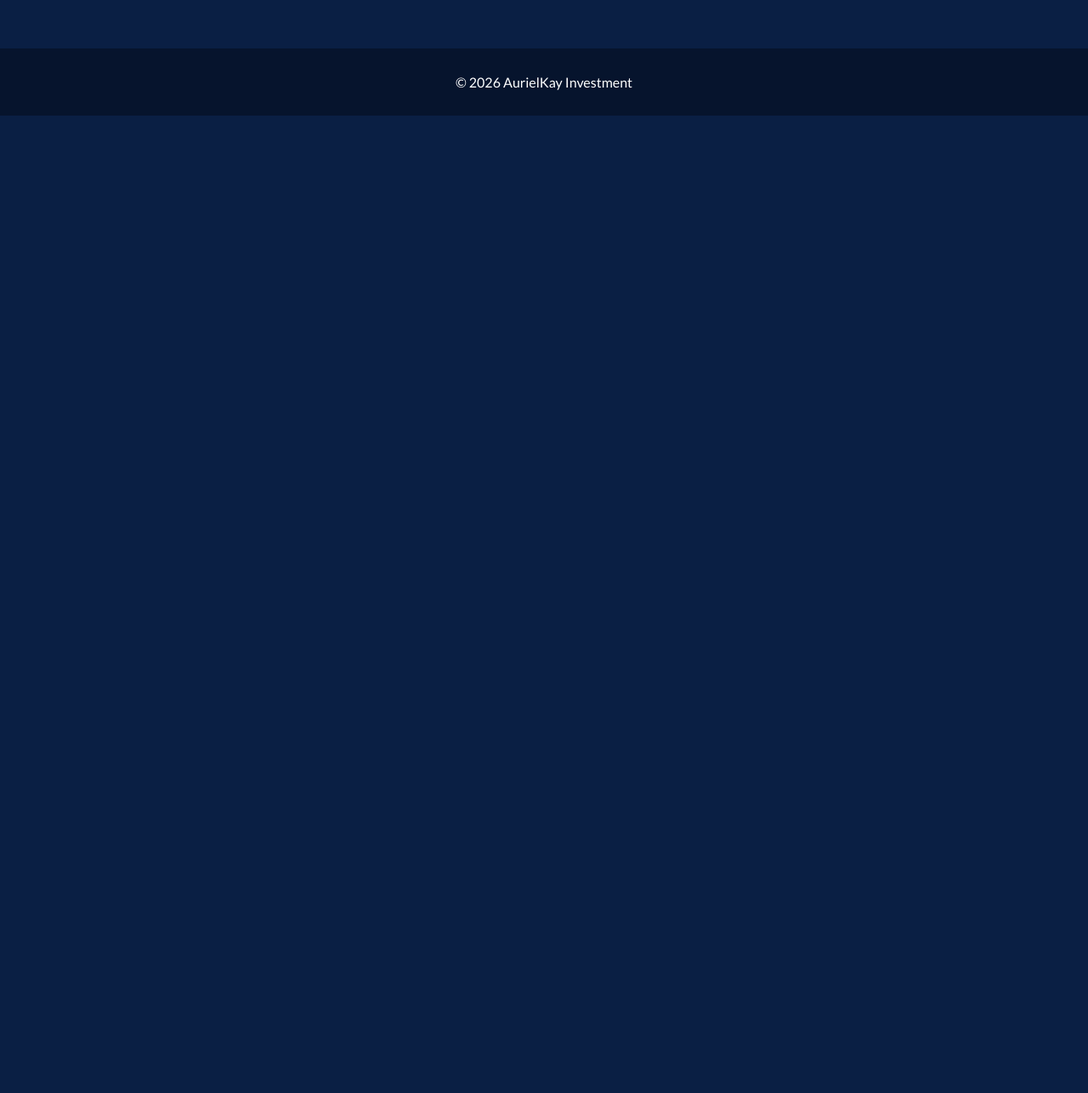
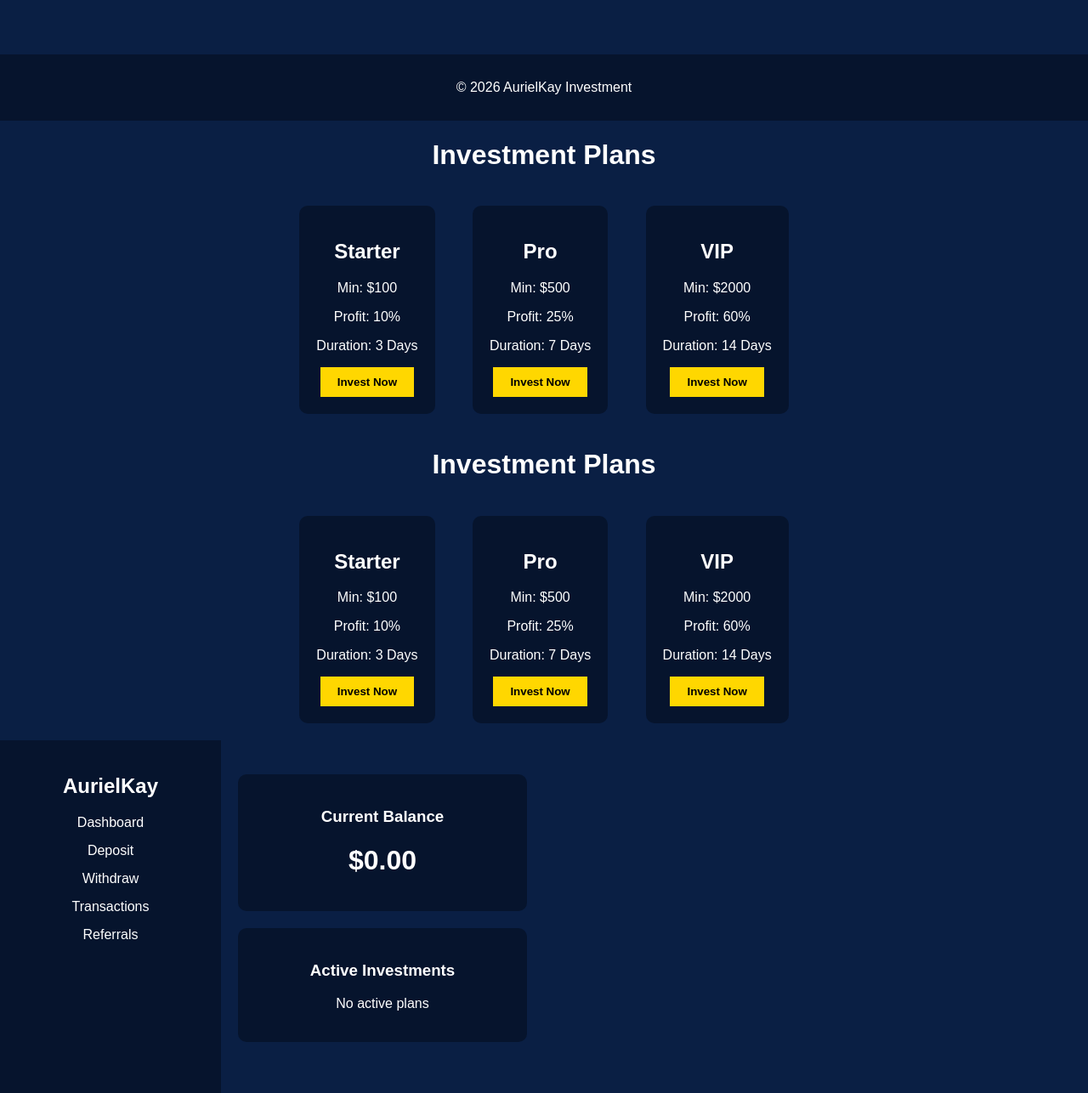
Before and after one commit to susankent/AurielKay-Investment, a plain HTML site: page index.html in a window 1280 px wide. Shown: the part 771-2057 px from the top of the page at 85% size. Before the commit the page ends 907 px from the top, so only its background shows below. Drawn offline with Linux system fonts and the light colour scheme.

Commit message:
Update index.html

```diff
--- a/index.html
+++ b/index.html
@@ -123,3 +123,141 @@ footer{
 
 </body>
 </html>
+<!DOCTYPE html>
+<html>
+<head>
+<title>Investment Plans</title>
+<style>
+body{font-family:sans-serif;background:#0A1F44;color:white;text-align:center}
+.plan{background:#06142d;margin:20px;padding:20px;border-radius:10px;display:inline-block}
+button{background:#FFD700;border:none;padding:10px 20px;font-weight:bold}
+</style>
+</head>
+
+<body>
+
+<h1>Investment Plans</h1>
+
+<div class="plan">
+<h2>Starter</h2>
+<p>Min: $100</p>
+<p>Profit: 10%</p>
+<p>Duration: 3 Days</p>
+<button>Invest Now</button>
+</div>
+
+<div class="plan">
+<h2>Pro</h2>
+<p>Min: $500</p>
+<p>Profit: 25%</p>
+<p>Duration: 7 Days</p>
+<button>Invest Now</button>
+</div>
+
+<div class="plan">
+<h2>VIP</h2>
+<p>Min: $2000</p>
+<p>Profit: 60%</p>
+<p>Duration: 14 Days</p>
+<button>Invest Now</button>
+</div>
+
+</body>
+</html>
+<!DOCTYPE html>
+<html>
+<head>
+<title>Investment Plans</title>
+<style>
+body{font-family:sans-serif;background:#0A1F44;color:white;text-align:center}
+.plan{background:#06142d;margin:20px;padding:20px;border-radius:10px;display:inline-block}
+button{background:#FFD700;border:none;padding:10px 20px;font-weight:bold}
+</style>
+</head>
+
+<body>
+
+<h1>Investment Plans</h1>
+
+<div class="plan">
+<h2>Starter</h2>
+<p>Min: $100</p>
+<p>Profit: 10%</p>
+<p>Duration: 3 Days</p>
+<button>Invest Now</button>
+</div>
+
+<div class="plan">
+<h2>Pro</h2>
+<p>Min: $500</p>
+<p>Profit: 25%</p>
+<p>Duration: 7 Days</p>
+<button>Invest Now</button>
+</div>
+
+<div class="plan">
+<h2>VIP</h2>
+<p>Min: $2000</p>
+<p>Profit: 60%</p>
+<p>Duration: 14 Days</p>
+<button>Invest Now</button>
+</div>
+
+</body>
+</html>
+<!DOCTYPE html>
+<html>
+<head>
+<title>Dashboard</title>
+<style>
+body{margin:0;font-family:sans-serif;background:#0A1F44;color:white}
+.sidebar{
+  width:220px;
+  height:100vh;
+  background:#06142d;
+  position:fixed;
+  padding:20px;
+}
+.sidebar a{display:block;color:white;margin:15px 0;text-decoration:none}
+
+.main{
+  margin-left:240px;
+  padding:40px;
+}
+
+.card{
+  background:#06142d;
+  padding:20px;
+  border-radius:10px;
+  margin-bottom:20px;
+}
+</style>
+</head>
+
+<body>
+
+<div class="sidebar">
+<h2>AurielKay</h2>
+<a href="#">Dashboard</a>
+<a href="#">Deposit</a>
+<a href="#">Withdraw</a>
+<a href="#">Transactions</a>
+<a href="#">Referrals</a>
+</div>
+
+<div class="main">
+
+<div class="card">
+<h3>Current Balance</h3>
+<h1>$0.00</h1>
+</div>
+
+<div class="card">
+<h3>Active Investments</h3>
+<p>No active plans</p>
+</div>
+
+</div>
+
+</body>
+</html>
```
